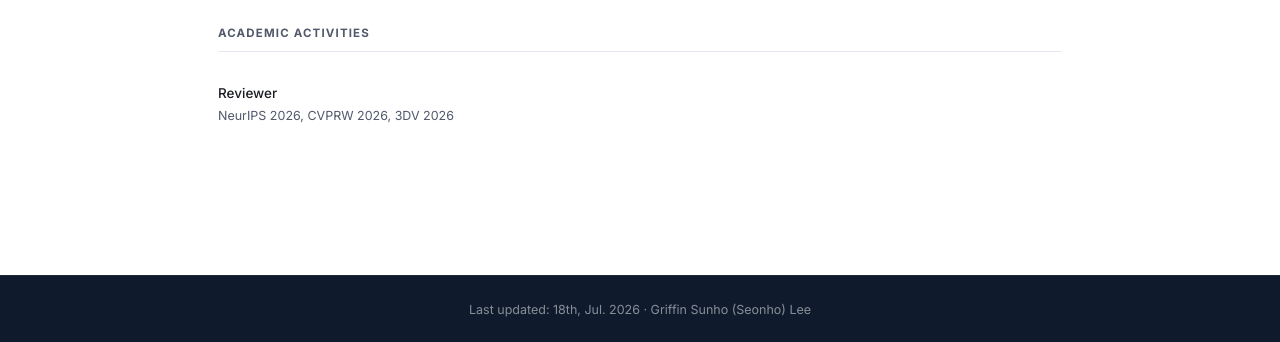
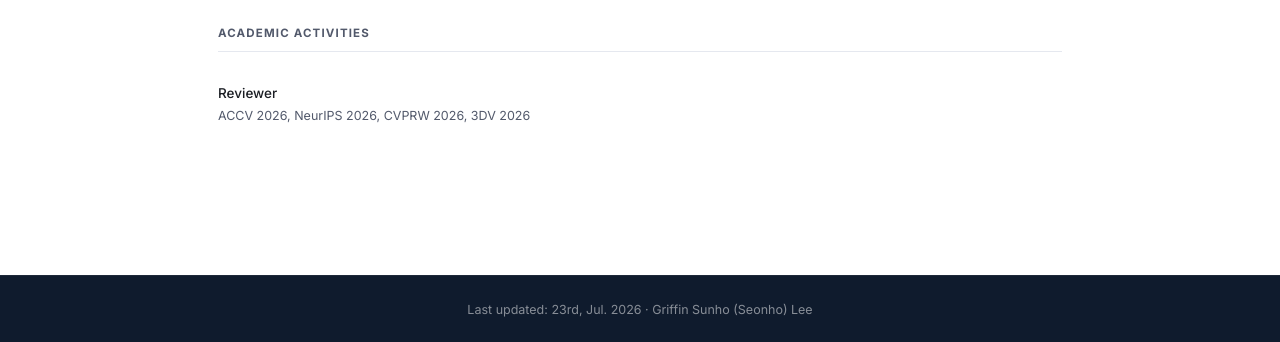
Before and after one commit to Glanceyes/Glanceyes.github.io, a Jekyll site: the page built from _pages/index.md, in a window 1280 px wide and 900 px high, scrolled down 4447 px. Shown: the part 555-897 px from the top of the window. Built offline with Jekyll 4.4.1, drawn with Linux system fonts in a browser that asks for light colours.

Commit message:
Add ACCV 2026 to reviewer activities
Co-Authored-By: Claude Opus 4.8 (1M context) <noreply@anthropic.com>

```diff
--- a/_includes/footer.html
+++ b/_includes/footer.html
@@ -1,3 +1,3 @@
 <footer>
-  Last updated: 18th, Jul. 2026 · Griffin Sunho (Seonho) Lee
+  Last updated: 23rd, Jul. 2026 · Griffin Sunho (Seonho) Lee
 </footer>
--- a/_pages/index.md
+++ b/_pages/index.md
@@ -518,7 +518,7 @@ description: Griffin Sunho (Seonho) Lee – Applied AI Researcher at KRAFTON AI
     <div class="honor-entry">
       <div>
         <div class="honor-title">Reviewer</div>
-        <div class="honor-sub">NeurIPS 2026, CVPRW 2026, 3DV 2026</div>
+        <div class="honor-sub">ACCV 2026, NeurIPS 2026, CVPRW 2026, 3DV 2026</div>
       </div>
     </div>
   </div>
```
